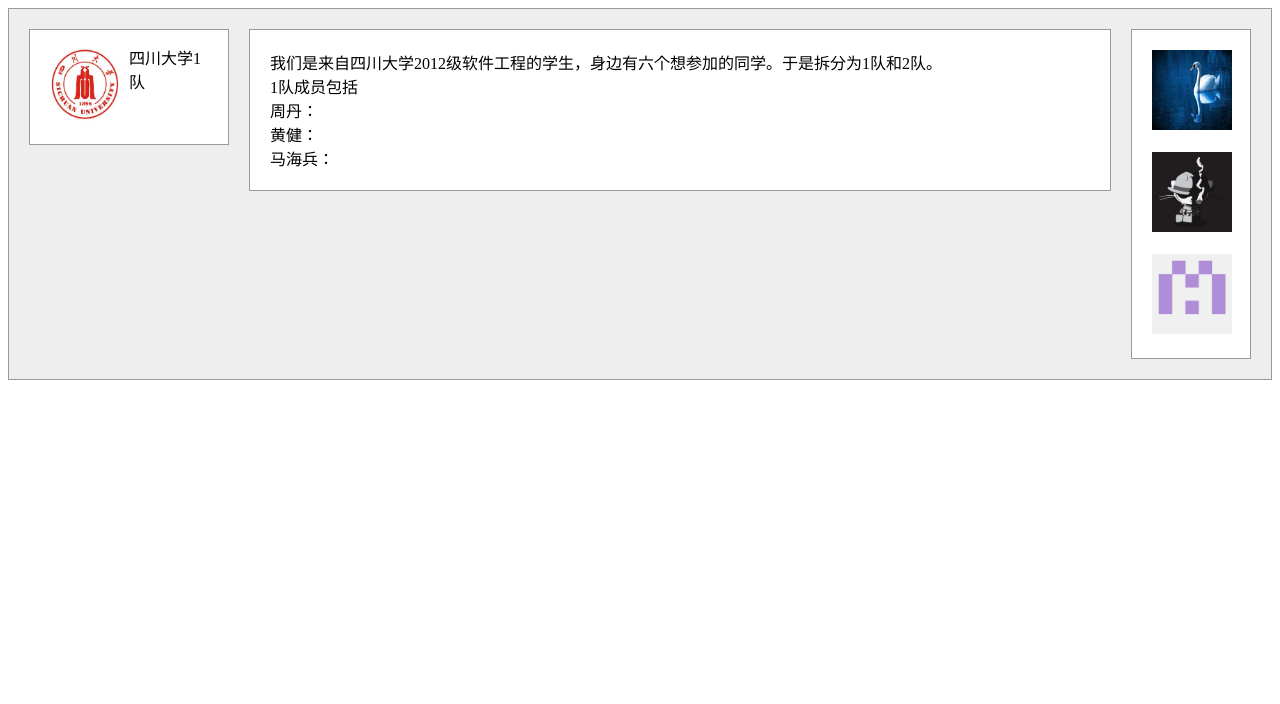
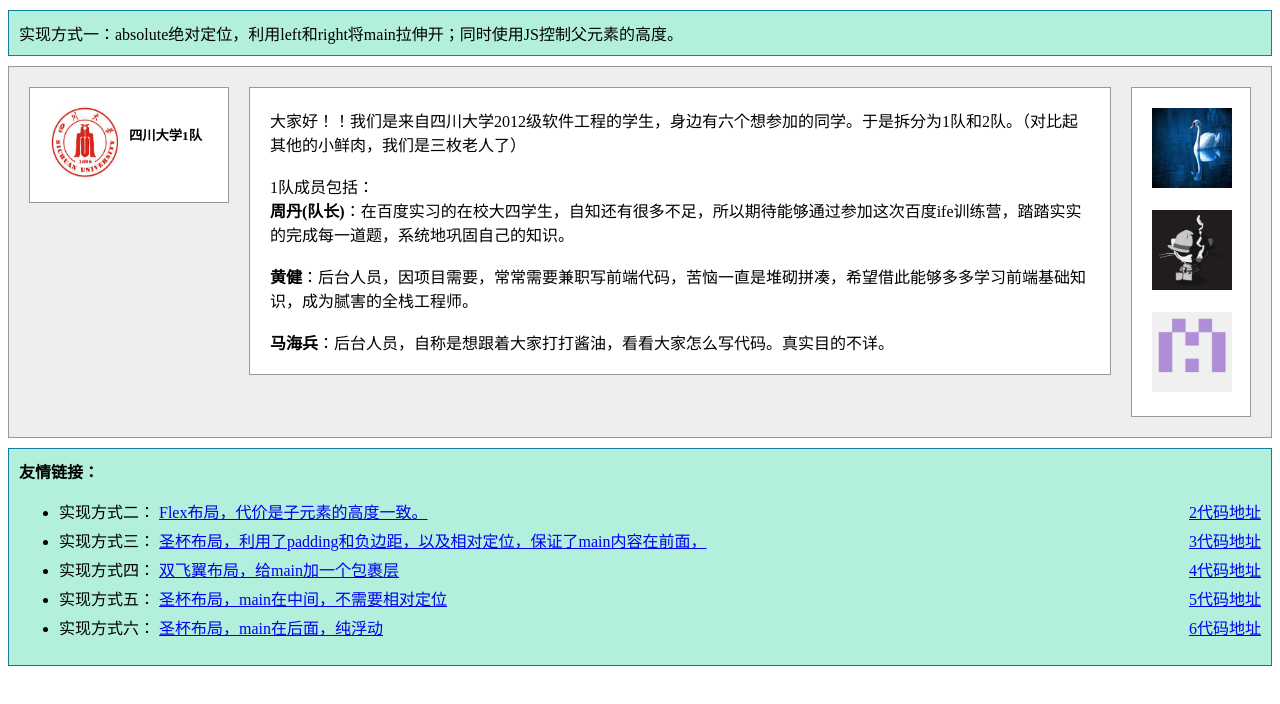
Before and after one commit to BigOrange1/scufe, a plain HTML site: page task3/task3.html in a window 1280 px wide. Drawn offline with Linux system fonts and the light colour scheme.

Commit message:
完善task3

```diff
--- a/task3/task3.html
+++ b/task3/task3.html
@@ -2,17 +2,20 @@
 <html lang="en">
 <head>
     <meta charset="UTF-8">
-    <title>Task3_JS控制</title>
+    <title>Task3_absolute_JS控制</title>
     <link rel="stylesheet" href="task3.css">
 </head>
 <body>
+<div class="blue-border">
+    实现方式一：absolute绝对定位，利用left和right将main拉伸开；同时使用JS控制父元素的高度。
+</div>
 <div id="container" class="border-grey bg-white">
     <div id="main" class="border-grey bg-white">
-        我们是来自四川大学2012级软件工程的学生，身边有六个想参加的同学。于是拆分为1队和2队。<br>
-        1队成员包括 <br>
-        周丹：<br>
-        黄健：<br>
-        马海兵：<br>
+        大家好！！我们是来自四川大学2012级软件工程的学生，身边有六个想参加的同学。于是拆分为1队和2队。（对比起其他的小鲜肉，我们是三枚老人了）<br><br>
+        1队成员包括： <br>
+        <b>周丹(队长)</b>：在百度实习的在校大四学生，自知还有很多不足，所以期待能够通过参加这次百度ife训练营，踏踏实实的完成每一道题，系统地巩固自己的知识。<br><br>
+        <b>黄健</b>：后台人员，因项目需要，常常需要兼职写前端代码，苦恼一直是堆砌拼凑，希望借此能够多多学习前端基础知识，成为腻害的全栈工程师。<br><br>
+        <b>马海兵</b>：后台人员，自称是想跟着大家打打酱油，看看大家怎么写代码。真实目的不详。<br>
     </div>
     <div id="right" class="border-grey bg-white">
         <img src="../image/me.jpg" alt="zhoudan">
@@ -21,8 +24,34 @@
     </div>
     <div id="left" class="border-grey bg-white">
         <img src="../image/sculogo.jpg" alt="scu logo">
-        <div>四川大学1队</div>
+
+        <div><h5>四川大学1队</h5></div>
     </div>
+</div>
+<div class="blue-border">
+    <b>友情链接：</b>
+    <ul>
+        <li>实现方式二：
+            <a href="task3_2.html" target="_blank">Flex布局，代价是子元素的高度一致。</a>
+            <a href="https://github.com/scuife/scufe/blob/gh-pages/task3/task3_2.html" class="code" target="_blank">2代码地址</a>
+        </li>
+        <li>实现方式三：
+            <a href="task3_3.html" target="_blank">圣杯布局，利用了padding和负边距，以及相对定位，保证了main内容在前面，</a>
+            <a href="https://github.com/scuife/scufe/blob/gh-pages/task3/task3_3.html" class="code" target="_blank">3代码地址</a>
+        </li>
+        <li>实现方式四：
+            <a href="task3_4.html" target="_blank">双飞翼布局，给main加一个包裹层</a>
+            <a href="https://github.com/scuife/scufe/blob/gh-pages/task3/task3_4.html" class="code" target="_blank">4代码地址</a>
+        </li>
+        <li>实现方式五：
+            <a href="task3_5.html" target="_blank">圣杯布局，main在中间，不需要相对定位</a>
+            <a href="https://github.com/scuife/scufe/blob/gh-pages/task3/task3_5.html" class="code" target="_blank">5代码地址</a>
+        </li>
+        <li>实现方式六：
+            <a href="task3_6.html" target="_blank">圣杯布局，main在后面，纯浮动</a>
+            <a href="https://github.com/scuife/scufe/blob/gh-pages/task3/task3_6.html" class="code" target="_blank">6代码地址</a>
+        </li>
+    </ul>
 </div>
 <script>
     function adjustParentHeight(){
--- a/task3/task3.less
+++ b/task3/task3.less
@@ -4,6 +4,18 @@
 }
 .bg-white{
   background-color: white;
+}
+.blue-border{
+  background-color: #b2efdc;
+  border: 1px solid #127b9e;
+  margin: 10px 0 10px 0;
+  padding: 10px;
+  .code{
+    float: right;
+  }
+  ul li{
+    margin-bottom: 5px;
+  }
 }
 #container{
   position: relative;
```
Also changed, not shown: task3/task3.css.
